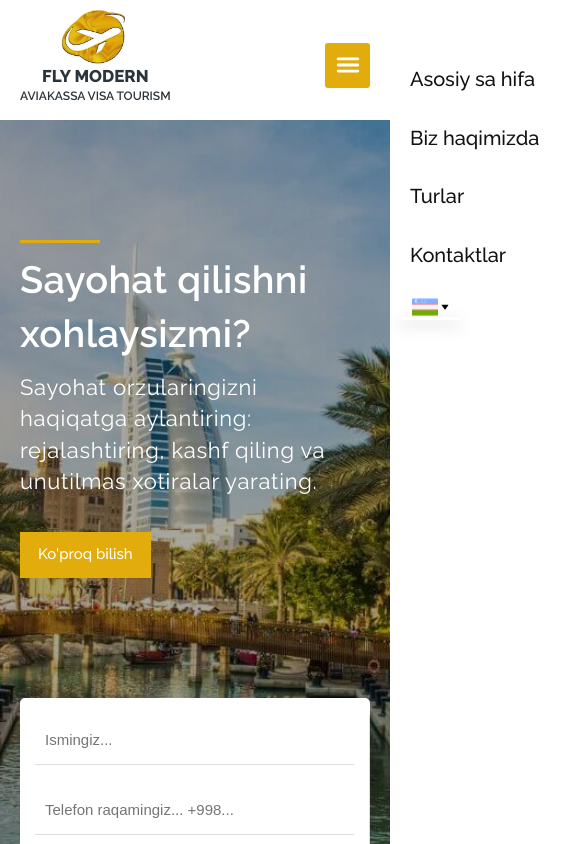
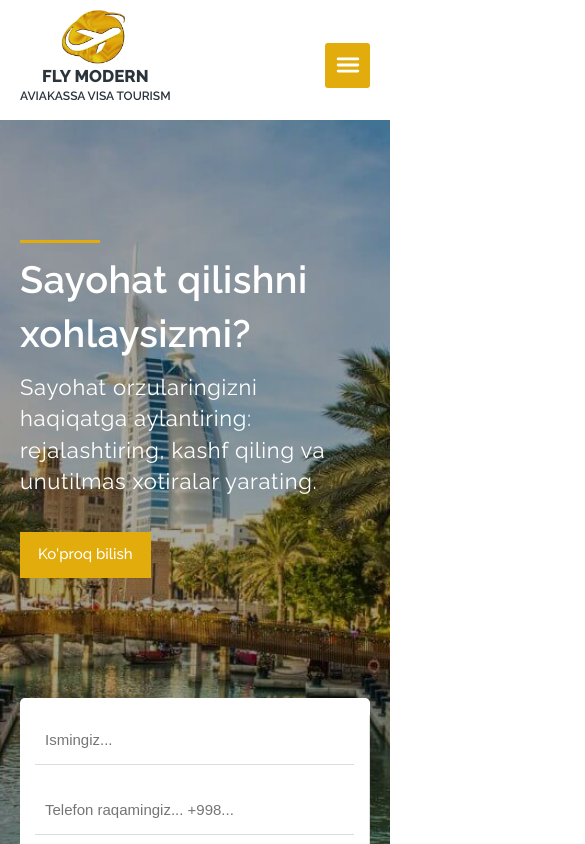
Before and after one commit to kenjayev/fly-modern, a React (Vite) app: page / in a window 390 px wide. Shown: the top 844 px of the page, 585 px wide, since content can reach past the window. Built offline with nearby package versions, Linux system fonts and the light colour scheme.

Commit message:
add link hrefs and debaging navbar & rsponsive navbar

```diff
--- a/src/components/App.jsx
+++ b/src/components/App.jsx
@@ -19,6 +19,7 @@ function App() {
   return (
     <>
       <Toaster
+        style={{ background: "red" }}
         toastOptions={{
           style: {
             fontSize: "18px", // Shrift o‘lchamini kattalashtirish
--- a/src/components/banner/Banner.jsx
+++ b/src/components/banner/Banner.jsx
@@ -50,7 +50,7 @@ export default function Banner() {
             <div className="banner__top-liner"></div>
             <h3 className="banner__title">{t("bannerSection.title")}</h3>
             <p className="banner__subtitle">{t("bannerSection.desc")}</p>
-            <a href="#planID" className="banner__caption-button">
+            <a href="#popular__places" className="banner__caption-button">
               {t("bannerSection.link")}
             </a>
           </div>
--- a/src/components/blog/Blog.jsx
+++ b/src/components/blog/Blog.jsx
@@ -4,7 +4,7 @@ import { useTranslation } from "react-i18next";
 export default function Blog() {
   const { t } = useTranslation();
   return (
-    <section className="blog">
+    <section className="blog" id="about">
       <div className="container">
         <h4
           className="section__title"
@@ -44,7 +44,7 @@ export default function Blog() {
               </p>
             </div>
             <div className="blog__item-footer">
-              <a className="blog__item-link" href="tel:+998 97 442 03 08">
+              <a className="blog__item-link" href="tel:+998974420308">
                 {t("blogSection.blogList.linkLearnMore")}
               </a>
               <a className="blog__item-link" href="#bron">
@@ -73,7 +73,7 @@ export default function Blog() {
               </p>
             </div>
             <div className="blog__item-footer">
-              <a className="blog__item-link" href="tel:+998 97 442 03 08">
+              <a className="blog__item-link" href="tel:+998974420308">
                 {t("blogSection.blogList.linkLearnMore")}
               </a>
               <a className="blog__item-link" href="#bron">
@@ -102,7 +102,7 @@ export default function Blog() {
               </p>
             </div>
             <div className="blog__item-footer">
-              <a className="blog__item-link" href="tel:+998 97 442 03 08">
+              <a className="blog__item-link" href="tel:+998974420308">
                 {t("blogSection.blogList.linkLearnMore")}
               </a>
               <a className="blog__item-link" href="#bron">
--- a/src/components/contact/Contact.jsx
+++ b/src/components/contact/Contact.jsx
@@ -4,7 +4,7 @@ import { useTranslation } from "react-i18next";
 export default function Contact() {
   const { t } = useTranslation();
   return (
-    <section className="contact">
+    <section className="contact" id="contact">
       <div className="map">
         <iframe
           src="https://www.google.com/maps/embed?pb=!1m14!1m8!1m3!1d191770.76997450867!2d69.285482!3d41.321517!3m2!1i1024!2i768!4f13.1!3m3!1m2!1s0x38ae8d0a3eff6793%3A0x374f8cd599c1c8fa!2sYagona%20Darcha%20Shaykhontokhur%20tumani!5e0!3m2!1sen!2sus!4v1743512672591!5m2!1sen!2sus"
@@ -18,6 +18,7 @@ export default function Contact() {
       </div>
       <div className="container">
         <div
+          id="bron"
           className="contact__booking"
           data-aos="zoom-in-up"
           data-aos-duration={1200}
--- a/src/components/contact/contact.css
+++ b/src/components/contact/contact.css
@@ -3,7 +3,7 @@
   margin-bottom: 100px;
 }
 .contact__booking {
-  margin-top: 50px;
+  padding-top: 50px;
   text-align: center;
 }
 .contact__booking .section__title {
--- a/src/components/navbar/Navbar.jsx
+++ b/src/components/navbar/Navbar.jsx
@@ -14,11 +14,7 @@ export default function Navbar() {
     setIsOpenMenu(true);
   };
   const closeMenu = () => {
-    setTimeout(() => {
-      document.querySelector(".navbar__menu").style.display = "none";
-    }, 500);
     document.body.style.overflowY = "auto";
-
     setIsOpenMenu(false);
   };
 
@@ -40,17 +36,29 @@ export default function Navbar() {
                 </a>
               </li>
               <li className="navbar__menu-item">
-                <a href="#" className="navbar__menu-link" onClick={closeMenu}>
+                <a
+                  href="#about"
+                  className="navbar__menu-link"
+                  onClick={closeMenu}
+                >
                   {t("headerSection.navList.link2")}
                 </a>
               </li>
               <li className="navbar__menu-item">
-                <a href="#" className="navbar__menu-link" onClick={closeMenu}>
+                <a
+                  href="#tours"
+                  className="navbar__menu-link"
+                  onClick={closeMenu}
+                >
                   {t("headerSection.navList.link3")}
                 </a>
               </li>
               <li className="navbar__menu-item">
-                <a href="#" className="navbar__menu-link" onClick={closeMenu}>
+                <a
+                  href="#contact"
+                  className="navbar__menu-link"
+                  onClick={closeMenu}
+                >
                   {t("headerSection.navList.link4")}
                 </a>
               </li>
--- a/src/components/navbar/navbar.css
+++ b/src/components/navbar/navbar.css
@@ -63,6 +63,7 @@
 .navbar__menu-close {
   position: relative;
   top: -20px;
+  right: 10px;
 }
 .backdrop {
   display: none;
@@ -98,19 +99,27 @@
     height: auto;
   }
   .navbar__menu {
-    display: flex;
-    transform: translateX(100%);
     position: absolute;
     top: 0;
     right: 0;
-    min-width: 480px;
+    max-width: 0;
+    width: 80%;
+    overflow: hidden;
+    padding: 60px 0;
     height: 100vh;
     background: #fff;
+    display: flex;
     justify-content: space-between;
+    z-index: 20;
+    /* transform: translateX(100%); */
+    transition: max-width 0.5s, padding 0.001s;
+  }
+  .openMenu .navbar__menu {
     padding: 60px 20px;
-    z-index: 20;
-    transition: all 0.5s;
+    max-width: 480px;
+    width: 80%;
   }
+
   .navbar__menu-list {
     display: flex;
     flex-direction: column;
@@ -140,13 +149,9 @@
     display: block;
     opacity: 1;
   }
+}
+@media screen and (max-width: 400px) {
   .openMenu .navbar__menu {
-    transform: translateX(0);
+    padding: 60px 5px;
   }
 }
-@media screen and (max-width: 600px) {
-  .navbar__menu {
-    padding: 60px 10px;
-    min-width: 70%;
-  }
-}
--- a/src/components/our-services/Services.jsx
+++ b/src/components/our-services/Services.jsx
@@ -19,7 +19,7 @@ export default function Services() {
     },
   ];
   return (
-    <section className="services">
+    <section className="services" id="tours">
       <div className="container">
         <h4
           className="section__title"
--- a/src/components/popular-places/PopularPlaces.jsx
+++ b/src/components/popular-places/PopularPlaces.jsx
@@ -13,7 +13,7 @@ export default function PopularPlaces() {
   const { t } = useTranslation();
   const popularPlacesDBArr = popularPlacesDB();
   return (
-    <section className="popular-places">
+    <section className="popular-places" id="popular__places">
       <div className="popular-places__wrapper">
         <h4
           className="section__title"
--- a/src/index.css
+++ b/src/index.css
@@ -3,6 +3,9 @@
   box-sizing: border-box;
   padding: 0;
   margin: 0;
+}
+html {
+  scroll-behavior: smooth;
 }
 
 body {
@@ -30,6 +33,7 @@ a {
   width: 100%;
   padding: 0 40px;
   margin: 0 auto;
+  overflow: hidden;
 }
 
 .section__title,
```
